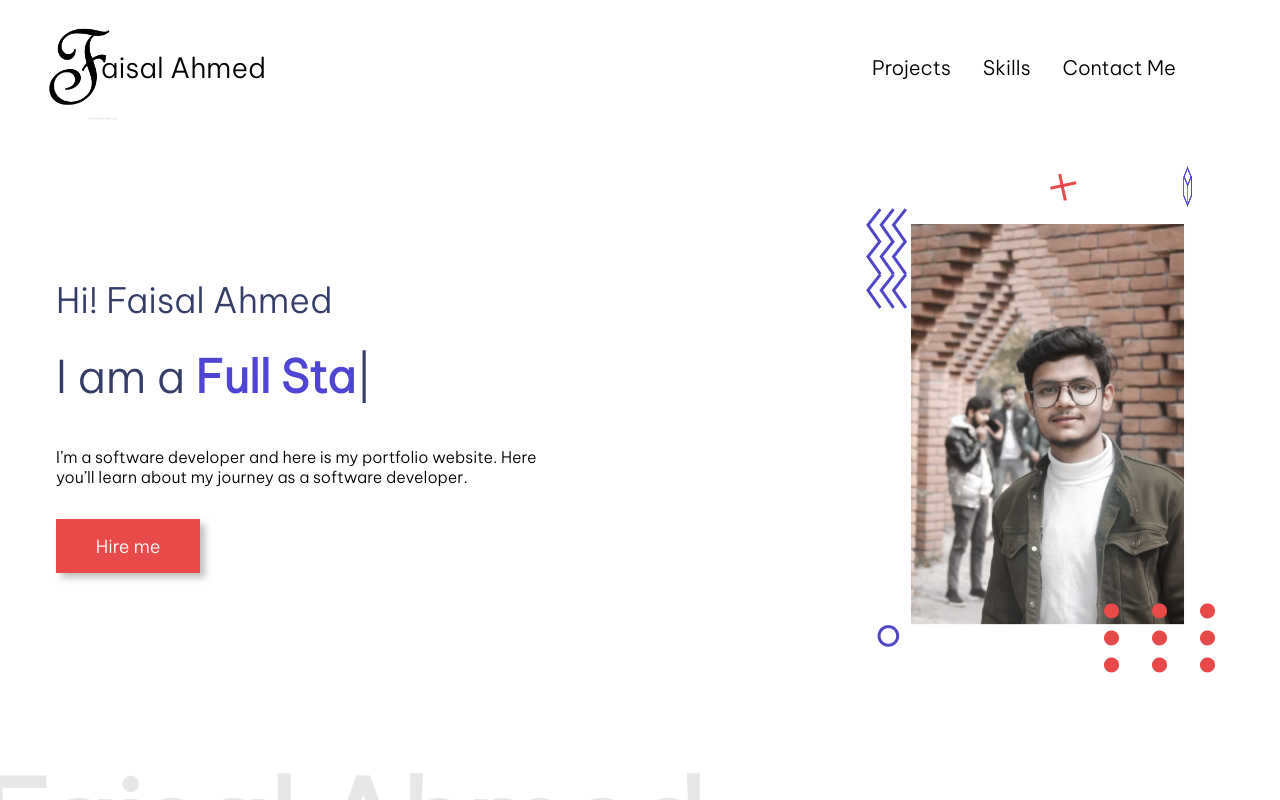
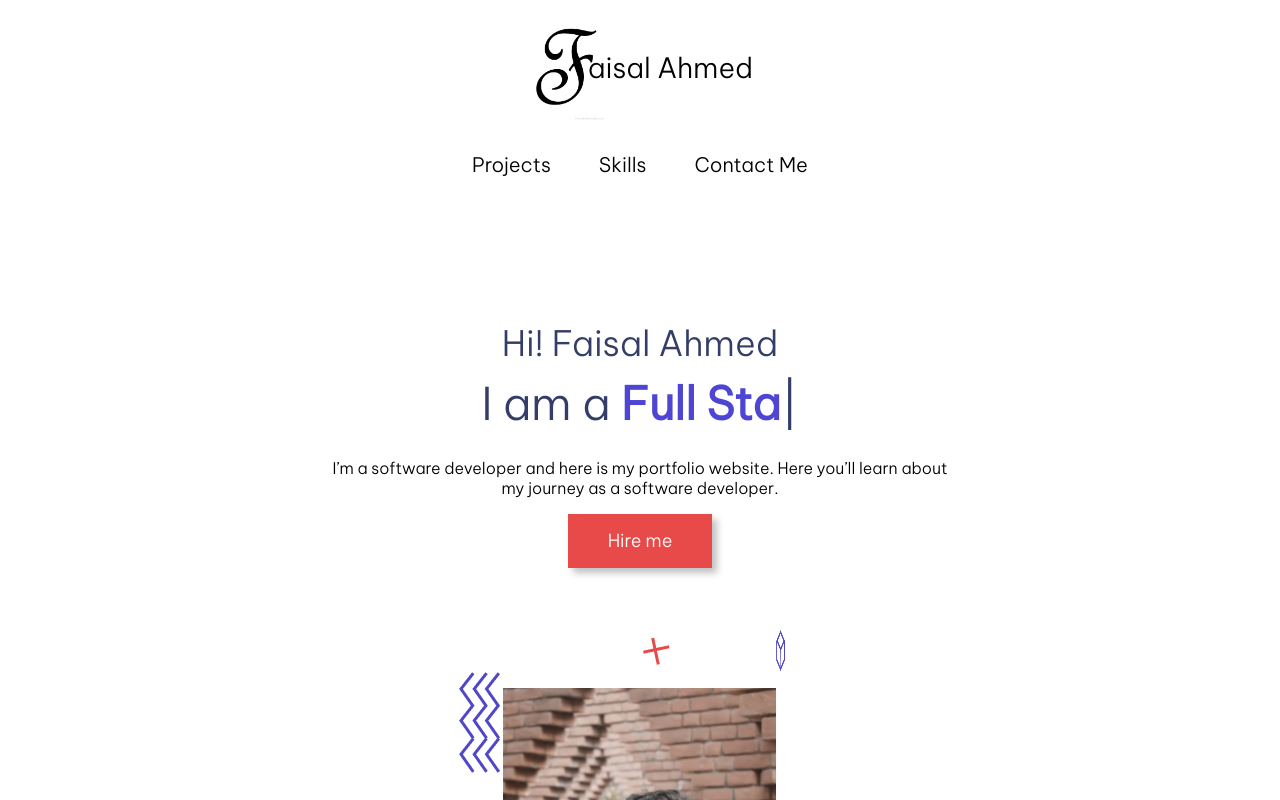
Before and after one commit to faisalxkhn/My-Portfolio, a plain HTML site: page index.html in a window 1280 px wide. Drawn offline with nearby package versions, Linux system fonts and the light colour scheme.

Commit message:
Update styles.css

```diff
--- a/styles.css
+++ b/styles.css
@@ -18,7 +18,7 @@
 }
 
 .container{
-    width:1200px;
+    width:100vw;
     margin:0 auto;
 }
 
@@ -26,6 +26,8 @@
     display: flex;
     justify-content:space-between;
     align-items:center;
+    margin-left: 5rem;
+    margin-right: 5rem;
 
     padding-top:1rem;
 }
@@ -436,7 +438,7 @@ a{
   }
 
 
-  .btn-grp{
+  .btn-group{
     display:flex;
     gap:0.9rem;
     align-items:center;
@@ -477,26 +479,70 @@ a{
     background-image: url(./images/projects/Project4.png);
   }
 
-  @media (max-width:1300px) {
+ @media (max-width: 1300px) {
+    .navbar {
+      display: flex;
+      flex-direction: column;
+      align-items: center;
+      padding: 1rem;
+    }
+
+    .nav-items {
+      display: flex;
+      flex-wrap: wrap;
+      justify-content: center;
+      gap: 1rem;
+      padding: 0;
+      width: 100%;
+    }
+
+    .nav-items div {
+      flex-direction: column;
+      text-align: center;
+      padding: 2rem 1rem;
+    }
+
+    .hero-section {
+      flex-direction: column;
+      text-align: center;
+      padding: 2rem 1rem;
+    }
+
+    .faded-text {
+      font-size: 4em;
+      bottom: -10%;
+      left: 0;
+    }
+
+    .hero-section-left {
+      gap: 1rem;
+      align-items: center;
+    }
+
+    .btn-pink {
+      margin: 0 auto;
+    }
+
     .page-header {
       padding-top: 30px;
       color: var(--bgOrange);
       text-align: center;
       font-size: 40px;
     }
+
     .project-container {
       padding: 5px;
-      margin: 10px;
+      margin:10px;
       gap: 60px;
     }
+
     .project-card {
       width: 100%;
       height: 300px;
-    }
-    .project-card {
       background-size: cover;
       background-position: center;
     }
+
     .project-content {
       scale: 0.5;
       bottom: 0;
@@ -504,36 +550,45 @@ a{
       right: 0;
       top: 0;
     }
+
     .project-content-left {
       left: 0;
     }
+
     .project-heading {
       font-size: 40px;
       width: 100%;
     }
+
     .project-sub-heading {
       width: 100%;
     }
+
     #project2 {
       margin-left: 0;
     }
+
     #project4 {
       margin-left: 0;
     }
+
     .project-skill-container {
       width: 100%;
     }
+
     .project-skill {
       width: 35px;
     }
+
     .project-card:hover .project-number {
       display: none;
     }
+
     .project-card:hover .project-content {
       scale: 0.55;
     }
+
   }
-
   .skills-container{
     position:relative;
     display:flex;
@@ -724,3 +779,19 @@ footer{
   display:flex;
   gap:1rem;
 }
+
+@media (max-width: 1300px){
+  .skill-fade-text{
+  font-size: 8em;
+      bottom: -13%;
+      right: 0;
+  }
+  .skills-logo{
+    width:70px;
+    height: 70px;
+    transition:all 0.5s;
+  }
+  .footer-faded-text{
+    font-size: 3rem;
+  }
+}
```
